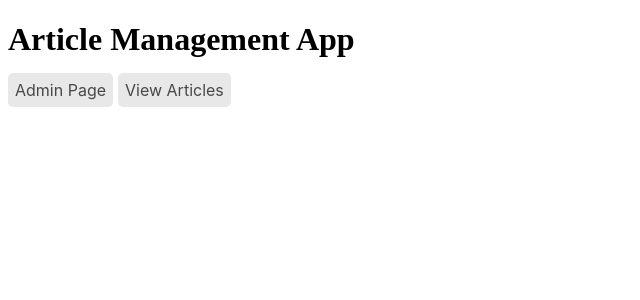
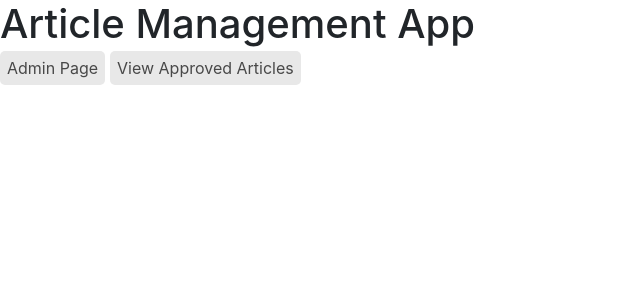
Before and after one commit to adityaraj14/article-management-front-end, an Angular app: page / in a window 1280 px wide. Shown: the top 300 px of the page, without its empty margins (0-640 px from the left). Built offline with nearby package versions, Linux system fonts and the light colour scheme.

Commit message:
added template styling to landing page + changed view articles button label

```diff
--- a/src/app/app.component.css
+++ b/src/app/app.component.css
@@ -1,6 +1,5 @@
-.h2 {
-    font-family: -apple-system, BlinkMacSystemFont, 'Segoe UI', Roboto, Oxygen, Ubuntu, Cantarell, 'Open Sans', 'Helvetica Neue', sans-serif;
-}
+@import 'https://stackpath.bootstrapcdn.com/bootstrap/4.2.1/css/bootstrap.min.css';
+@import 'https://maxcdn.bootstrapcdn.com/font-awesome/4.3.0/css/font-awesome.min.css';
 
 .button {
     background-color: #e8e8e8;
--- a/src/app/app.component.html
+++ b/src/app/app.component.html
@@ -1,4 +1,4 @@
-<h1> Article Management App </h1>
+<h1>Article Management App</h1>
 <a class="button" routerLink="/admin" routerLinkActive="active-button">Admin Page</a>
-<a class="button" routerLink="/view-articles" routerLinkActive="active-button">View Articles</a>
+<a class="button" routerLink="/view-articles" routerLinkActive="active-button">View Approved Articles</a>
 <router-outlet></router-outlet>
```
